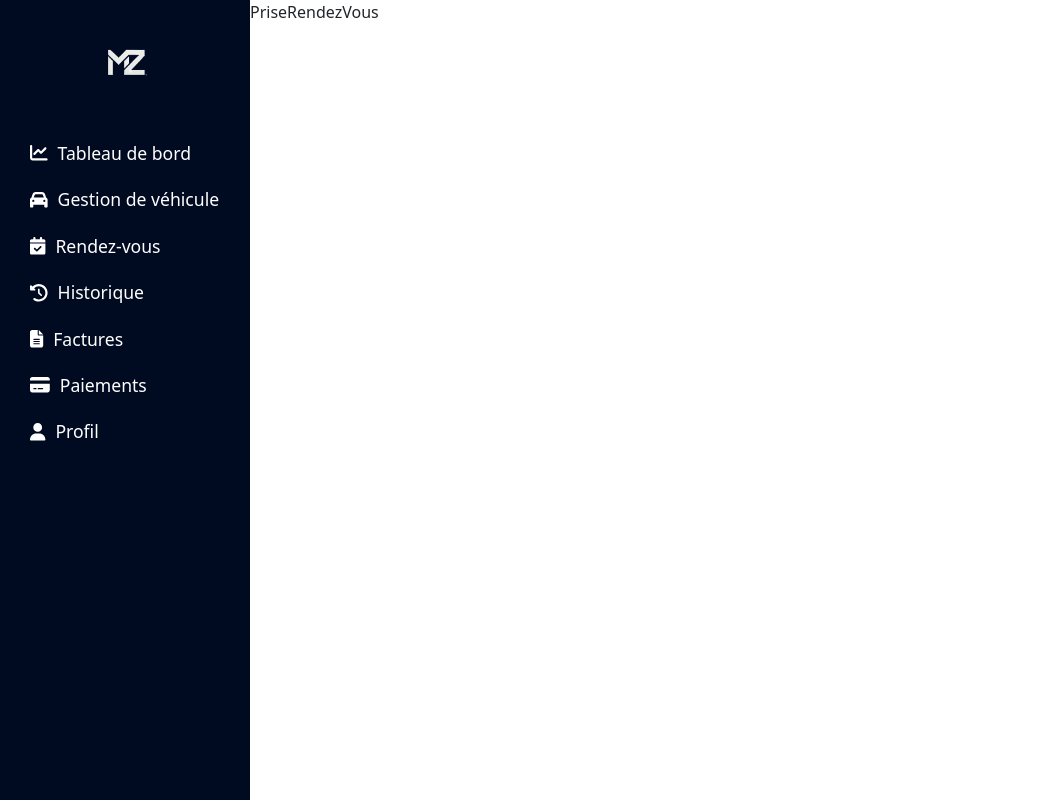
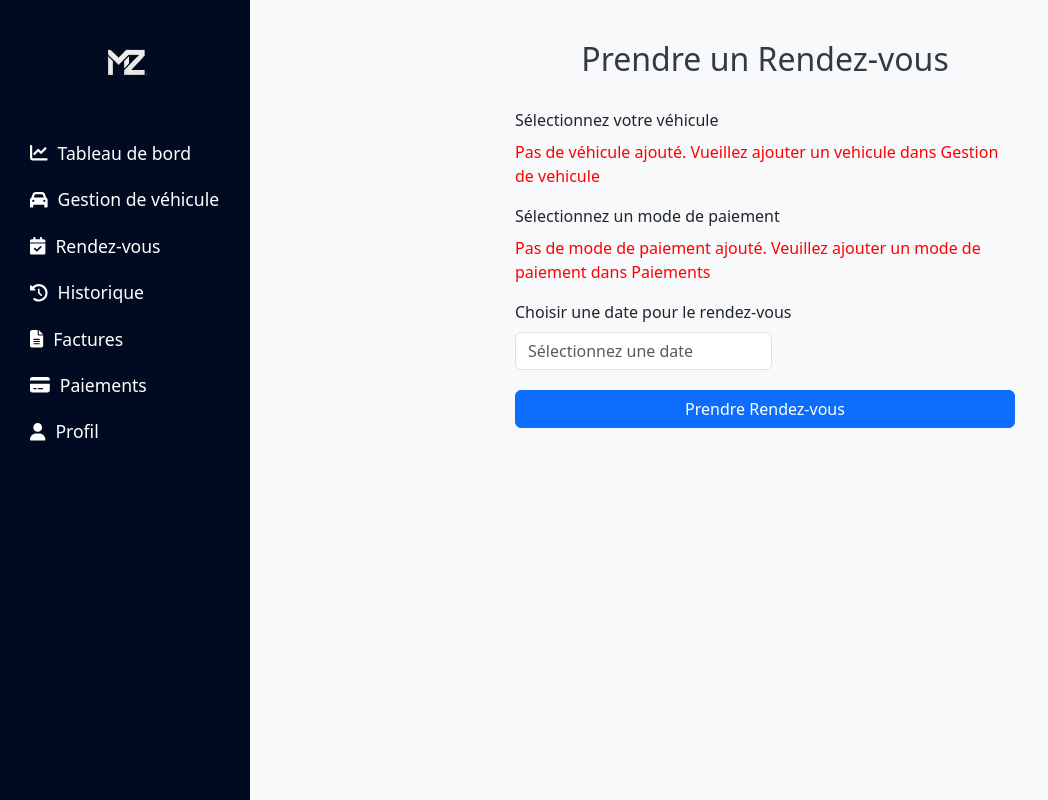
Before and after one commit to JoelKayemba/Mecazen, a React (Create React App) app: page /client-dashboard in a window 1280 px wide. Both pictures are taken after a click on the button "Rendez-vous". Shown: the whole page, without its empty margins (0-1048 px from the left). Built offline with nearby package versions, Linux system fonts and the light colour scheme.

Commit message:
prise rendez vous incomplet

```diff
--- a/package.json
+++ b/package.json
@@ -15,6 +15,7 @@
     "leaflet": "^1.9.4",
     "react": "^18.3.1",
     "react-bootstrap": "^2.10.5",
+    "react-datepicker": "^7.5.0",
     "react-dom": "^18.3.1",
     "react-icons": "^5.3.0",
     "react-leaflet": "^4.2.1",
--- a/src/components/Client/PriseRendezVous.jsx
+++ b/src/components/Client/PriseRendezVous.jsx
@@ -1,9 +1,120 @@
-import React from 'react'
+import React, { useState } from 'react';
+import DatePicker from 'react-datepicker';
+import 'react-datepicker/dist/react-datepicker.css';
+import { Container, Row, Col, Form, Button } from 'react-bootstrap';
+import { useSelector } from 'react-redux';
 
 function PriseRendezVous() {
+  const [selectedDate, setSelectedDate] = useState(null);
+  const [selectedVehicle, setSelectedVehicle] = useState('');
+  const [selectedPaymentMethod, setSelectedPaymentMethod] = useState('');
+
+  // Récupération des véhicules et des modes de paiement depuis Redux
+  const vehicules = useSelector((state) => state.vehicule.vehicules);
+  const paymentMethods = useSelector((state) => state.paiement.paymentMethods);
+
+  const handleDateChange = (date) => {
+    setSelectedDate(date);
+  };
+
+  const handleSubmit = (e) => {
+    e.preventDefault();
+    if (selectedDate && selectedVehicle && selectedPaymentMethod) {
+      // Gestion de la soumission du rendez-vous ici
+      alert(`Rendez-vous pris pour le : ${selectedDate.toLocaleDateString()} avec le véhicule ${selectedVehicle} et le mode de paiement ${selectedPaymentMethod}`);
+    } else {
+      alert('Veuillez remplir tous les champs');
+    }
+  };
+
   return (
-    <div>PriseRendezVous</div>
-  )
+    <Container style={styles.container}>
+      <Row>
+        <Col>
+          <h2 style={styles.header}>Prendre un Rendez-vous</h2>
+          <Form onSubmit={handleSubmit} style={styles.form}>
+            <Form.Group controlId="formVehicle">
+              <Form.Label>Sélectionnez votre véhicule</Form.Label>
+              {vehicules.length > 0 ? (
+                <Form.Control
+                  as="select"
+                  value={selectedVehicle}
+                  onChange={(e) => setSelectedVehicle(e.target.value)}
+                >
+                  <option value="">Choisir un véhicule</option>
+                  {vehicules.map((vehicule) => (
+                    <option key={vehicule.id} value={vehicule.model}>
+                      {vehicule.brand} {vehicule.model} ({vehicule.year})
+                    </option>
+                  ))}
+                </Form.Control>
+              ) : (
+                <p style={{color:'red'}}>Pas de véhicule ajouté. Vueillez ajouter un vehicule dans Gestion de vehicule</p>
+              )}
+            </Form.Group>
+
+            <Form.Group controlId="formPayment">
+            <Form.Label>Sélectionnez un mode de paiement</Form.Label>
+            {paymentMethods.length > 0 ? (
+              <Form.Control
+                as="select"
+                value={selectedPaymentMethod}
+                onChange={(e) => setSelectedPaymentMethod(e.target.value)}
+              >
+                <option value="">Choisir un mode de paiement</option>
+                {paymentMethods.map((method) => (
+                  <option key={method.id} value={method.id}>
+                    {method.cardName} - {method.cardNumber} (Expire: {method.expiryDate})
+                  </option>
+                ))}
+              </Form.Control>
+            ) : (
+              <p style={{color:'red'}}>Pas de mode de paiement ajouté. Veuillez ajouter un mode de paiement dans Paiements</p>
+            )}
+          </Form.Group>
+
+
+            <Form.Group controlId="formDate">
+              <Form.Label>Choisir une date pour le rendez-vous</Form.Label><br/>
+              <DatePicker
+                selected={selectedDate}
+                onChange={handleDateChange}
+                dateFormat="dd/MM/yyyy"
+                minDate={new Date()}
+                placeholderText="Sélectionnez une date"
+                className="form-control"
+              />
+            </Form.Group>
+
+            <Button type="submit" variant="primary" style={styles.submitButton}>
+              Prendre Rendez-vous
+            </Button>
+          </Form>
+        </Col>
+      </Row>
+    </Container>
+  );
 }
 
-export default PriseRendezVous
+const styles = {
+  container: {
+    padding: '40px',
+    backgroundColor: '#f8f9fa',
+    minHeight: '100vh',
+  },
+  header: {
+    textAlign: 'center',
+    marginBottom: '30px',
+    color: '#343a40',
+  },
+  form: {
+    maxWidth: '500px',
+    margin: '0 auto',
+  },
+  submitButton: {
+    marginTop: '20px',
+    width: '100%',
+  },
+};
+
+export default PriseRendezVous;
```
Also changed, not shown: 1 other file (tests, documents, lock files or other folders).
